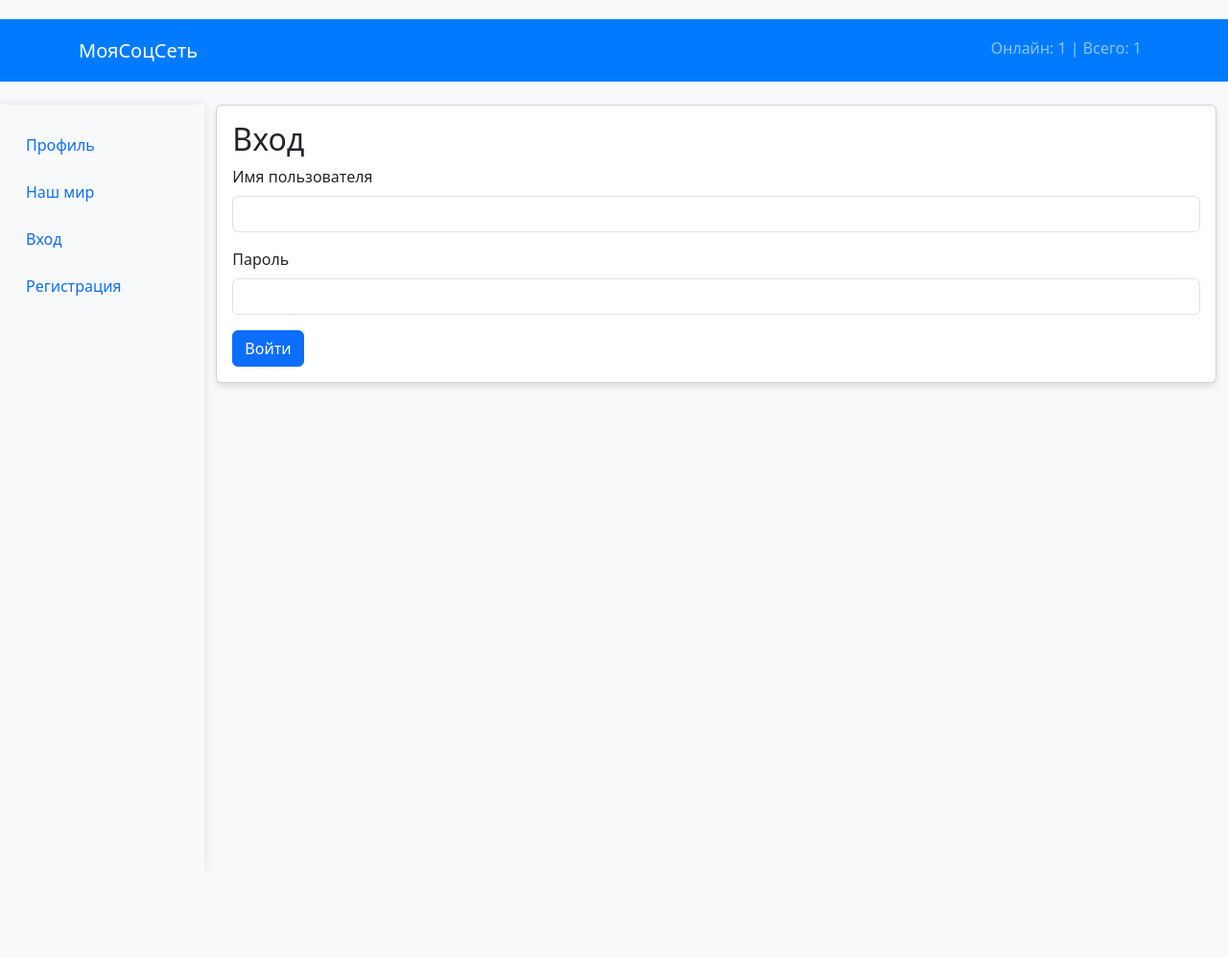
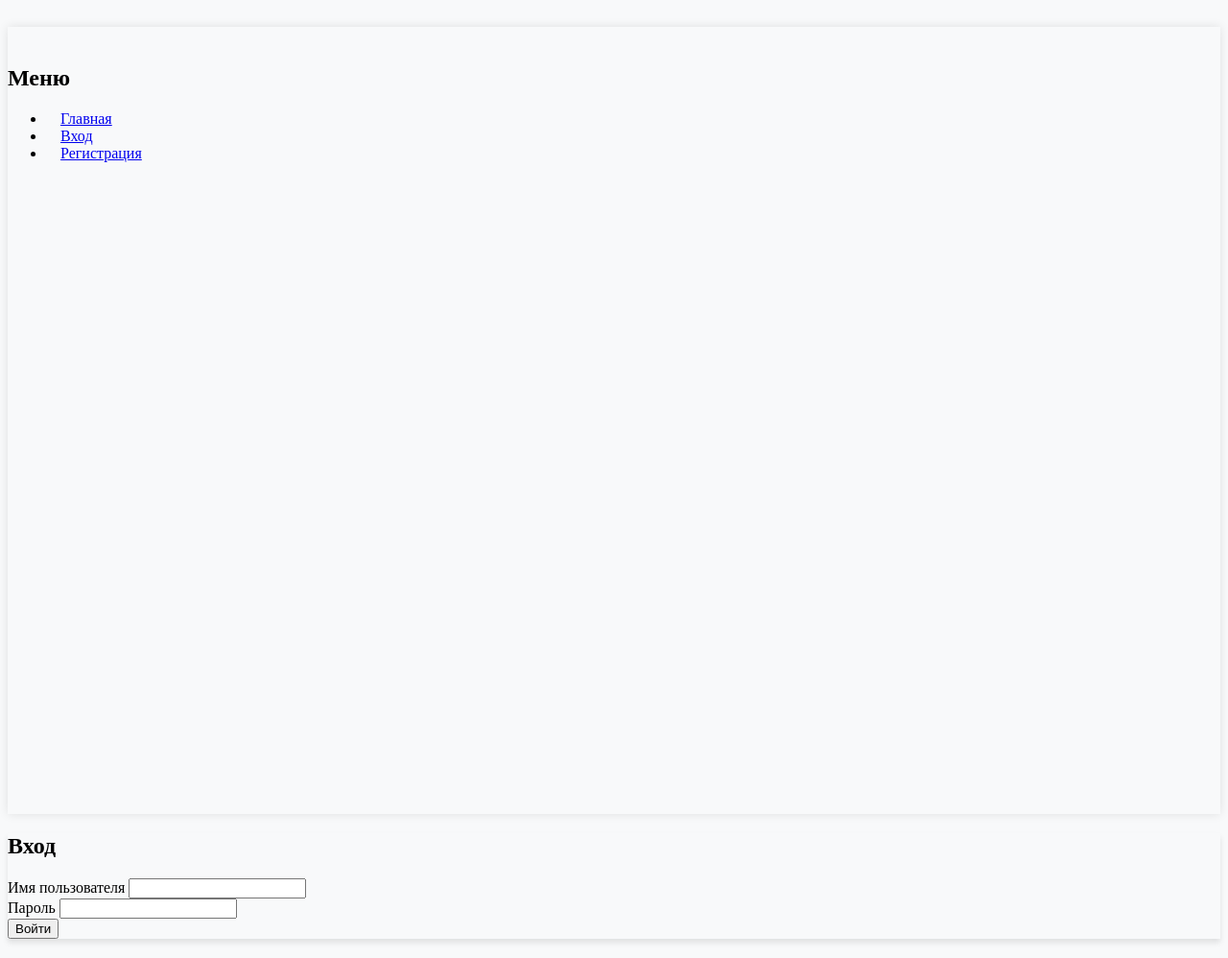
Before and after one commit to Samvel369/Project_1, a Flask app: a page that uses templates/base.html in a window 1280 px wide. Shown: the whole page at 96% size. Before the commit the page ends 403 px from the top, so only its background shows below. Run offline with Flask 3, Linux system fonts and the light colour scheme.

Commit message:
Обновил base

```diff
--- a/templates/base.html
+++ b/templates/base.html
@@ -2,45 +2,28 @@
 <html lang="ru">
 <head>
     <meta charset="UTF-8">
-    <meta name="viewport" content="width=device-width, initial-scale=1.0">
-    <title>Моя Социальная Сеть</title>
-    <link href="https://cdn.jsdelivr.net/npm/bootstrap@5.3.0/dist/css/bootstrap.min.css" rel="stylesheet">
+    <title>{% block title %}Моя социальная сеть{% endblock %}</title>
     <link rel="stylesheet" href="{{ url_for('static', filename='css/style.css') }}">
 </head>
 <body>
-    <nav class="navbar navbar-expand-lg navbar-dark bg-primary">
-        <div class="container">
-            <a class="navbar-brand" href="{{ url_for('index') }}">МояСоцСеть</a>
-            <div class="navbar-nav ms-auto">
-                <span class="nav-link">
-                    Онлайн: <span id="online-count">{{ online_users_count }}</span> |
-                    Всего: <span id="total-count">{{ total_users_count }}</span>
-                </span>
-            </div>
-        </div>
-    </nav>
-
-    <div class="container-fluid mt-4">
-        <div class="row">
-            <!-- Боковая панель -->
-            <div class="col-md-2 bg-light sidebar">
-                <div class="position-sticky">
+    <div class="sidebar">
+        <h2>Меню</h2>
         <ul class="nav flex-column">
+            {% if current_user.is_authenticated %}
             <li class="nav-item">
                 <a class="nav-link" href="{{ url_for('profile') }}">Профиль</a>
             </li>
             <li class="nav-item">
                 <a class="nav-link" href="{{ url_for('our_world') }}">Наш мир</a>
             </li>
+            {% endif %}
+            <li class="nav-item">
+                <a class="nav-link" href="{{ url_for('index') }}">Главная</a>
+            </li>
             {% if current_user.is_authenticated %}
             <li class="nav-item">
                 <a class="nav-link" href="{{ url_for('logout') }}">Выйти</a>
             </li>
-                            {% if current_user.is_admin %}
-                                <li class="nav-item">
-                                    <span class="nav-link text-warning">АДМИНИСТРАТОР</span>
-                                </li>
-                            {% endif %}
             {% else %}
             <li class="nav-item">
                 <a class="nav-link" href="{{ url_for('login') }}">Вход</a>
@@ -51,27 +34,20 @@
             {% endif %}
         </ul>
     </div>
-            </div>
 
-            <!-- Основное содержимое -->
-            <div class="col-md-10">
-                {% with messages = get_flashed_messages(with_categories=true) %}
+    <div class="content">
+        {% with messages = get_flashed_messages() %}
           {% if messages %}
-                        {% for category, message in messages %}
-                            <div class="alert alert-{{ category }}">
-                                {{ message }}
-                            </div>
+            <ul class="flashes">
+              {% for message in messages %}
+                <li>{{ message }}</li>
               {% endfor %}
+            </ul>
           {% endif %}
         {% endwith %}
 
-                {% block content %}{% endblock %}
+        {% block content %}
+        {% endblock %}
     </div>
-        </div>
-    </div>
-
-    <script src="https://cdn.jsdelivr.net/npm/bootstrap@5.3.0/dist/js/bootstrap.bundle.min.js"></script>
-    <script src="https://code.jquery.com/jquery-3.6.0.min.js"></script>
-    {% block scripts %}{% endblock %}
 </body>
 </html>
```
Lines whose indentation alone changed are shown as unchanged.
